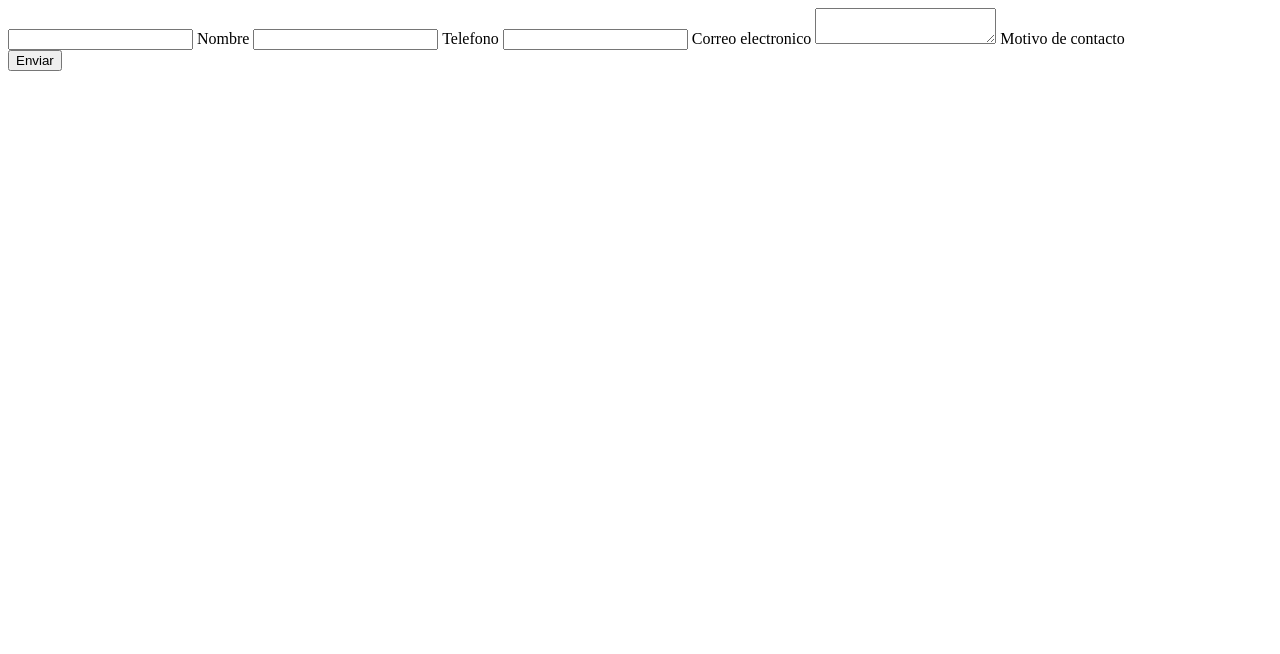
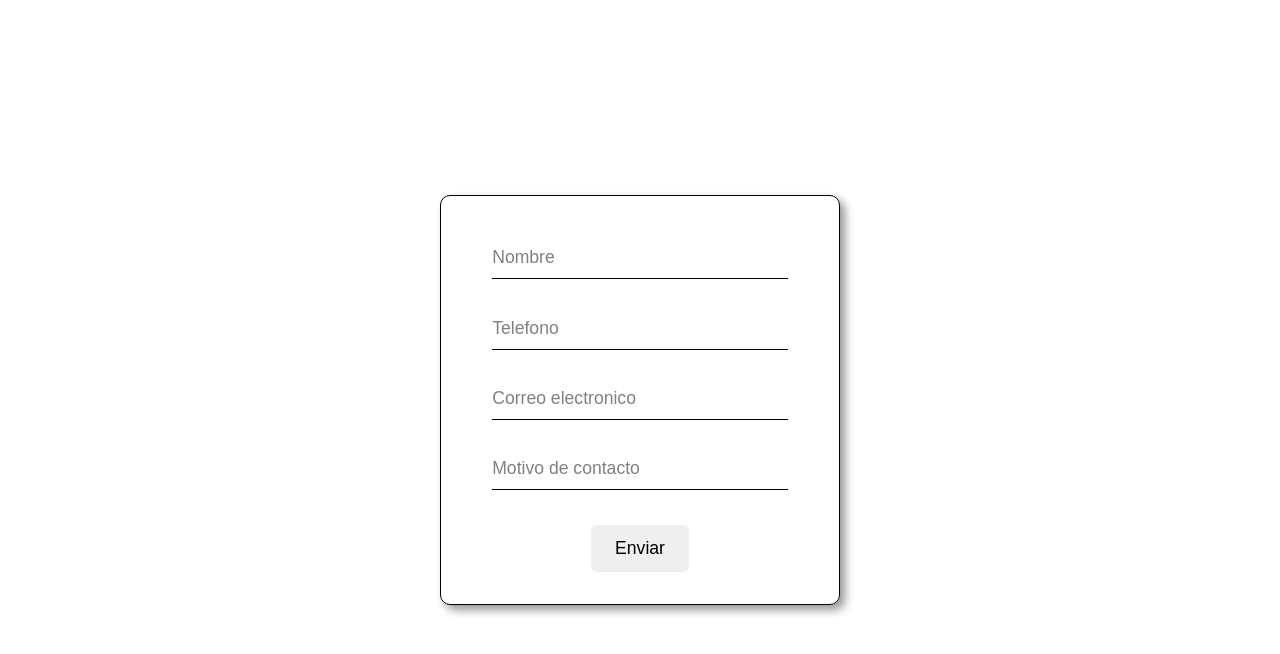
Before and after one commit to Nahuelj/formulario-funcional, a plain HTML site: page index.html in a window 1280 px wide. Drawn offline with Linux system fonts and the light colour scheme.

Commit message:
terminado para probar

```diff
--- /dev/null
+++ b/css/styles.css
@@ -0,0 +1,88 @@
+*{
+    margin: 0;
+    padding: 0;
+    box-sizing: border-box;
+    font-family: sans-serif;
+}
+
+body{
+    display: flex;
+    justify-content: center;
+    align-items: center;
+    width: 100vw;
+    height: 100vh;
+}
+
+form{
+    width: 90%;
+    max-width:  400px;
+    display: flex;
+    flex-direction: column;
+    padding: 2rem;
+    border: 1px solid black;
+    box-shadow: 5px 5px 10px rgba(0, 0, 0, 0.414);
+    border-radius: 10px;
+}
+
+input{
+    width: 100%;
+    border: none;
+    outline: none;
+    border-bottom: 1px solid black;
+    padding: 5px;
+    font-size: 1.1rem;
+}
+
+
+
+.form_group{
+    position: relative;
+    margin: 1.2rem;
+}
+
+
+
+label{
+   position: absolute;
+   top: 0;
+   left: 0;
+   cursor: pointer;
+   color: grey;
+   font-size: 1.1rem;
+}
+
+input:focus ~ label{
+    transform: translateY(-12px) scale(.8);
+    transform-origin: top left;
+    transition: .2s;
+
+
+}
+
+input:not(:placeholder-shown) ~ label {
+    transform: translateY(-14px) scale(.7);
+    transform-origin: top left;
+    color: blue;
+    font-weight: bold;
+}
+
+input:not(:placeholder-shown){
+    border-bottom: 2px solid blue;
+}
+
+button{
+    padding: .8rem 1.5rem;
+    border: none;
+    margin: 1rem auto 0 auto;
+    border-radius: 5px;
+    font-size: 1.1rem;
+}
+
+button:hover{
+    transform: scale(1.1);
+    transition: .2s;
+}
+
+button:active{
+    opacity: .8;
+}
--- a/index.html
+++ b/index.html
@@ -1,33 +1,40 @@
 <!DOCTYPE html>
 <html lang="en">
-  <head>
+
+<head>
     <meta charset="UTF-8" />
     <meta http-equiv="X-UA-Compatible" content="IE=edge" />
     <meta name="viewport" content="width=device-width, initial-scale=1.0" />
-    <title>Form</title>
-    <link rel="stylesheet" href="" />
-  </head>
+    <title>form</title>
+    <link rel="stylesheet" href="./css/styles.css" />
+</head>
 
-  <body>
+<body>
     <form name="contact" method="POST" data-netlify="true">
+        <div class="form_group">
+            <input type="text" name="name" id="name" required placeholder=" " />
+            <label class="label_group" for="name">Nombre</label>
+        </div>
 
-        <input type="text" name="name" required placeholder=" "/>
-        <label>Nombre</label>
+        <div class="form_group">
+            <input type="number" id="telefono" name="telefono" required placeholder=" " />
+            <label for="telefono">Telefono</label>
+        </div>
 
-        <input type="number" name="telefono" required placeholder=" "/>
-        <label>Telefono</label>
+        <div class="form_group">
+            <input type="email" name="email" id="email" placeholder=" " />
+            <label for="email">Correo electronico</label>
+        </div>
 
-        <input type="email" name="email" placeholder=" "/>
-        <label>Correo electronico</label>
-
-        <textarea name="message" placeholder=" "></textarea>
-        <label>Motivo de contacto</label>
+        <div class="form_group">
+            <input type="text" name="message" id="message" placeholder=" " />
+            <label for="message">Motivo de contacto</label>
+        </div>
 
         <div data-netlify-recaptcha="true"></div>
 
-      <button type="submit">Enviar</button>
+        <button type="submit">Enviar</button>
+    </form>
+</body>
 
-
-    </form>
-  </body>
 </html>
```
